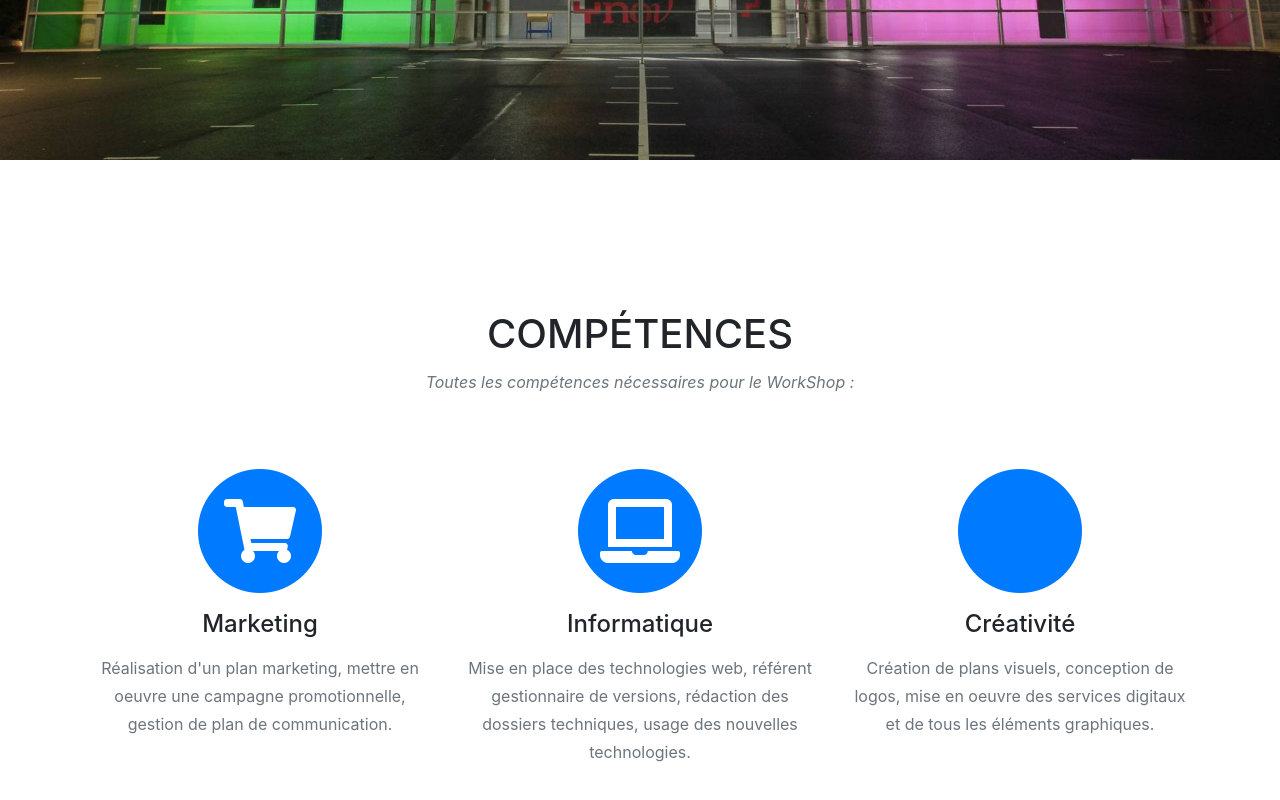
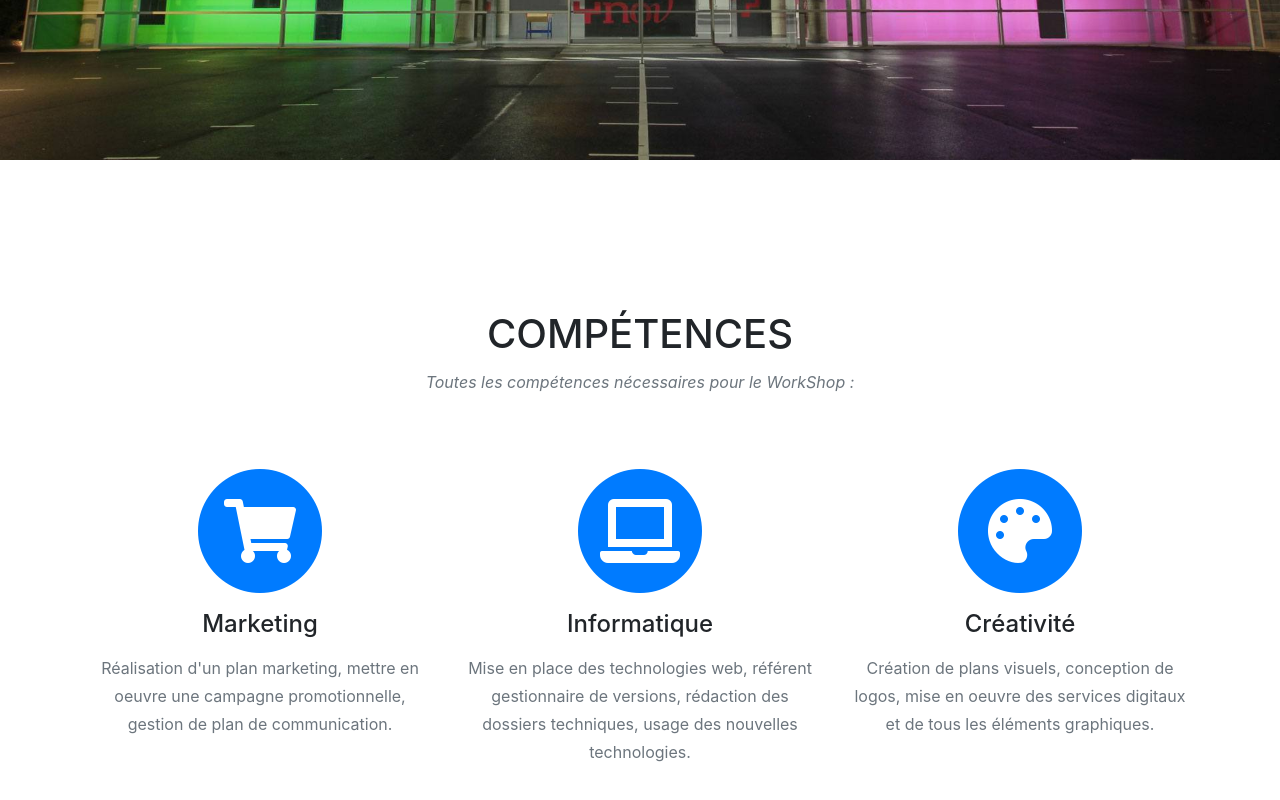
Before and after one commit to sunsetneighteen/sunsetneighteen.github.io, a website with bundled scripts: page index.html in a window 1280 px wide. Shown: the part 568-1368 px from the top of the page. Built offline with nearby package versions, Linux system fonts and the light colour scheme; a web font is replaced by a local one.

Commit message:
modif svg crea

```diff
--- a/index.html
+++ b/index.html
@@ -101,7 +101,7 @@
         <div class="col-md-4">
           <span class="fa-stack fa-4x">
             <i class="fas fa-circle fa-stack-2x text-primary"></i>
-            <i class="fas fa-palette"></i>
+            <i class="fas fa-palette fa-stack-1x fa-inverse"></i>
           </span>
           <h4 class="service-heading">Créativité</h4>
           <p class="text-muted">Création de plans visuels, conception de logos, mise en oeuvre des services digitaux et
```
